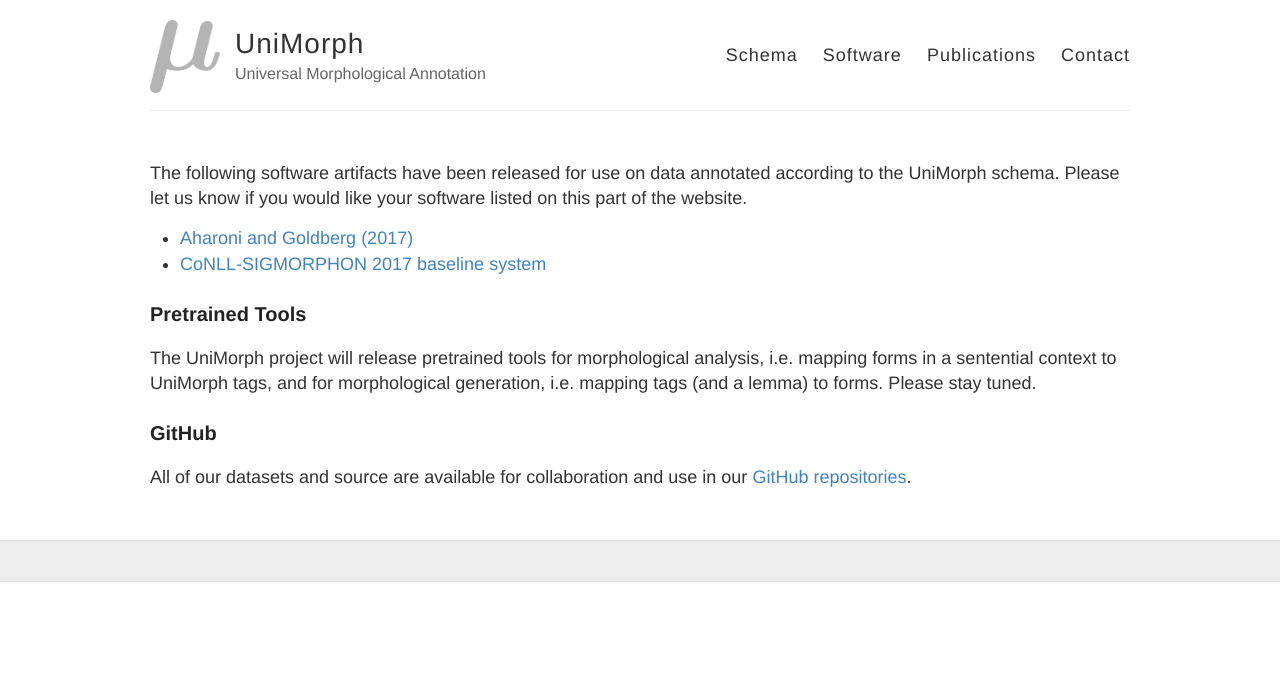
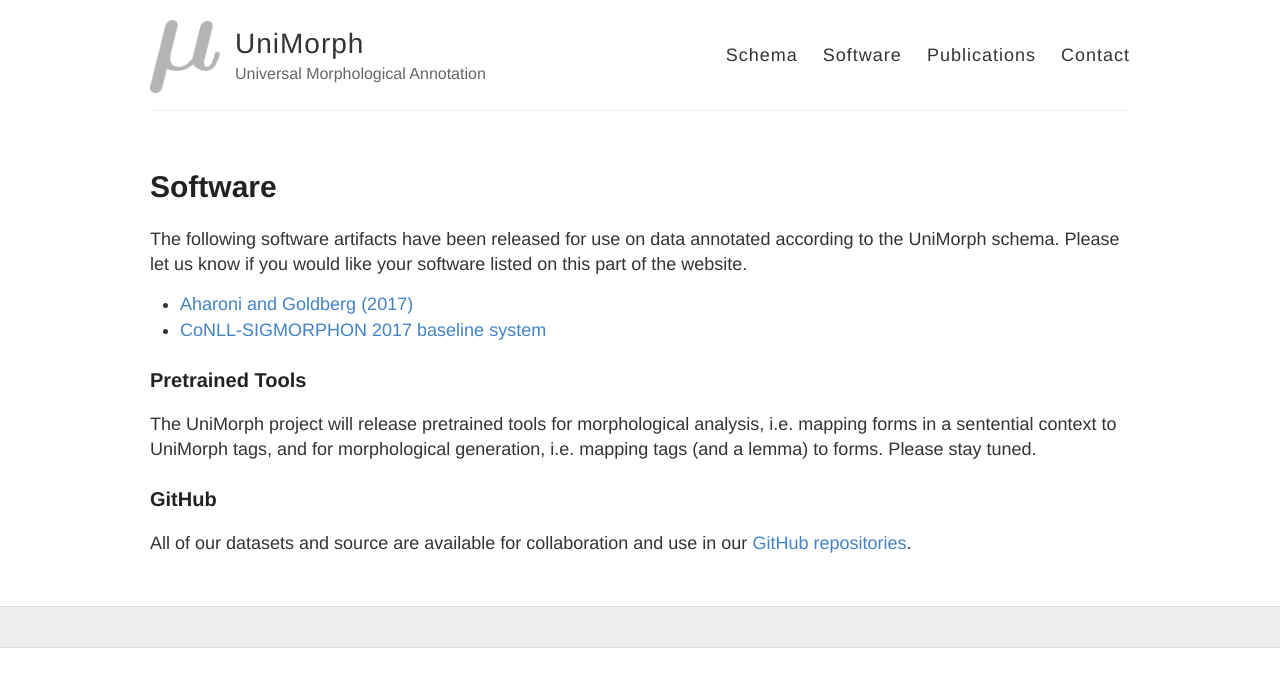
Before and after one commit to unimorph/unimorph.github.io, a Jekyll site: the page built from software.md, in a window 1280 px wide. Shown: the top 687 px of the page. Built offline with Jekyll 4.4.1, drawn with Linux system fonts in a browser that asks for light colours; our own code applies the rules of GitHub Pages for plain Markdown files.

Commit message:
Add Liquid header to software page

```diff
--- a/software.md
+++ b/software.md
@@ -1,3 +1,9 @@
+---
+layout: page
+permalink: /software/
+title: Software
+---
+
 The following software artifacts have been released for use on data annotated according to the UniMorph schema. Please let us know if you would like your software listed on this part of the website.
 
 - [Aharoni and Goldberg (2017)](https://github.com/roeeaharoni/morphological-reinflection)
```
